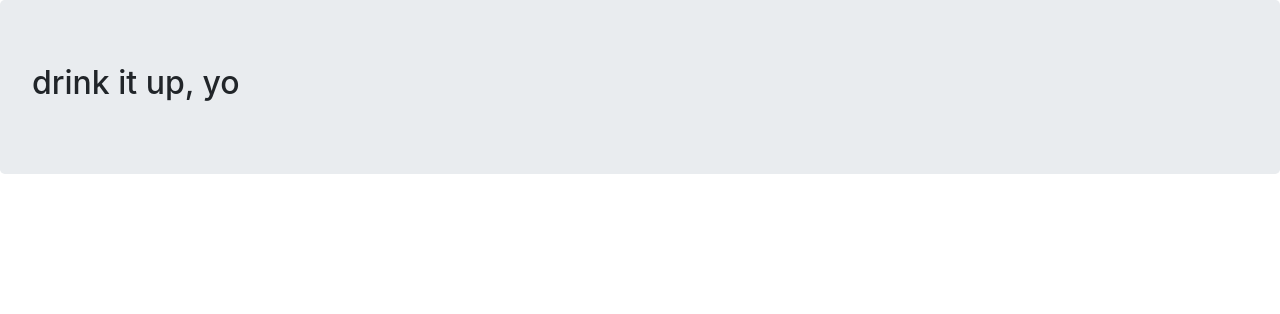
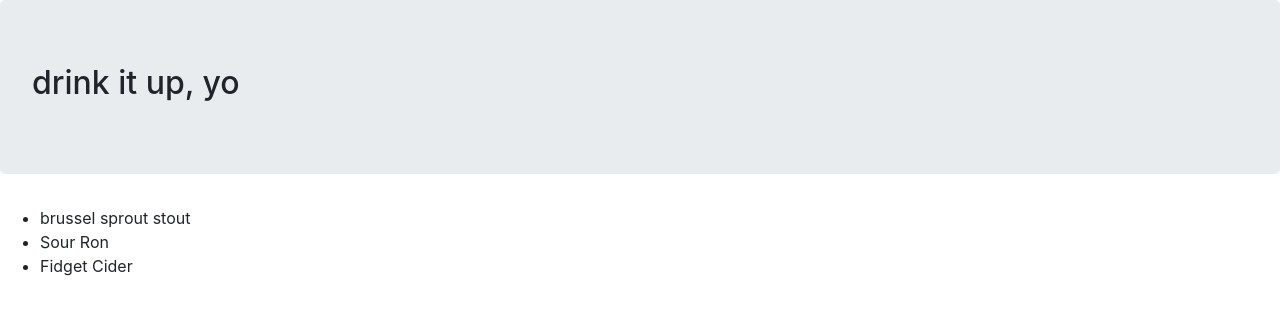
Before and after one commit to emilywatkins/tap-room, an Angular app: page / in a window 1280 px wide. Shown: the top 314 px of the page. Built offline with nearby package versions, Linux system fonts and the light colour scheme.

Commit message:
add list component to list keg names.

```diff
--- a/src/app/app.component.html
+++ b/src/app/app.component.html
@@ -1,3 +1,5 @@
 <div class="jumbotron">
   <h2>drink it up, yo</h2>
 </div>
+
+<app-keg-list [childKegList]="masterKegList"></app-keg-list>
--- a/src/app/app.component.ts
+++ b/src/app/app.component.ts
@@ -1,4 +1,5 @@
 import { Component } from '@angular/core';
+import { Keg } from './models/keg.model';
 
 @Component({
   selector: 'app-root',
@@ -6,5 +7,10 @@ import { Component } from '@angular/core';
   styleUrls: ['./app.component.css']
 })
 export class AppComponent {
-  title = 'app';
+
+  masterKegList: Keg[] = [
+    new Keg('brussel sprout stout', 'Blade Boys Brewers', 5, 5),
+    new Keg('Sour Ron', 'Ron\'s Brew', 5, 5),
+    new Keg('Fidget Cider', 'On Fleek', 5, 5),
+  ];
 }
--- a/src/app/app.module.ts
+++ b/src/app/app.module.ts
@@ -4,11 +4,13 @@ import { NgModule } from '@angular/core';
 
 import { AppComponent } from './app.component';
 import { FormsModule } from '@angular/forms';
+import { KegListComponent } from './keg-list/keg-list.component';
 
 
 @NgModule({
   declarations: [
-    AppComponent
+    AppComponent,
+    KegListComponent
   ],
   imports: [
     BrowserModule,
--- /dev/null
+++ b/src/app/keg-list/keg-list.component.html
@@ -0,0 +1,3 @@
+<ul>
+  <li *ngFor="let currentKeg of childKegList">{{currentKeg.name}}</li>
+</ul>
```
Also changed, not shown: src/app/keg-list/keg-list.component.ts (added, +16 -0 lines), src/app/keg-list/keg-list.component.css (added), src/app/models/keg.model.ts (renamed from src/models/task.model.ts), 1 other file (tests, documents, lock files or other folders).
